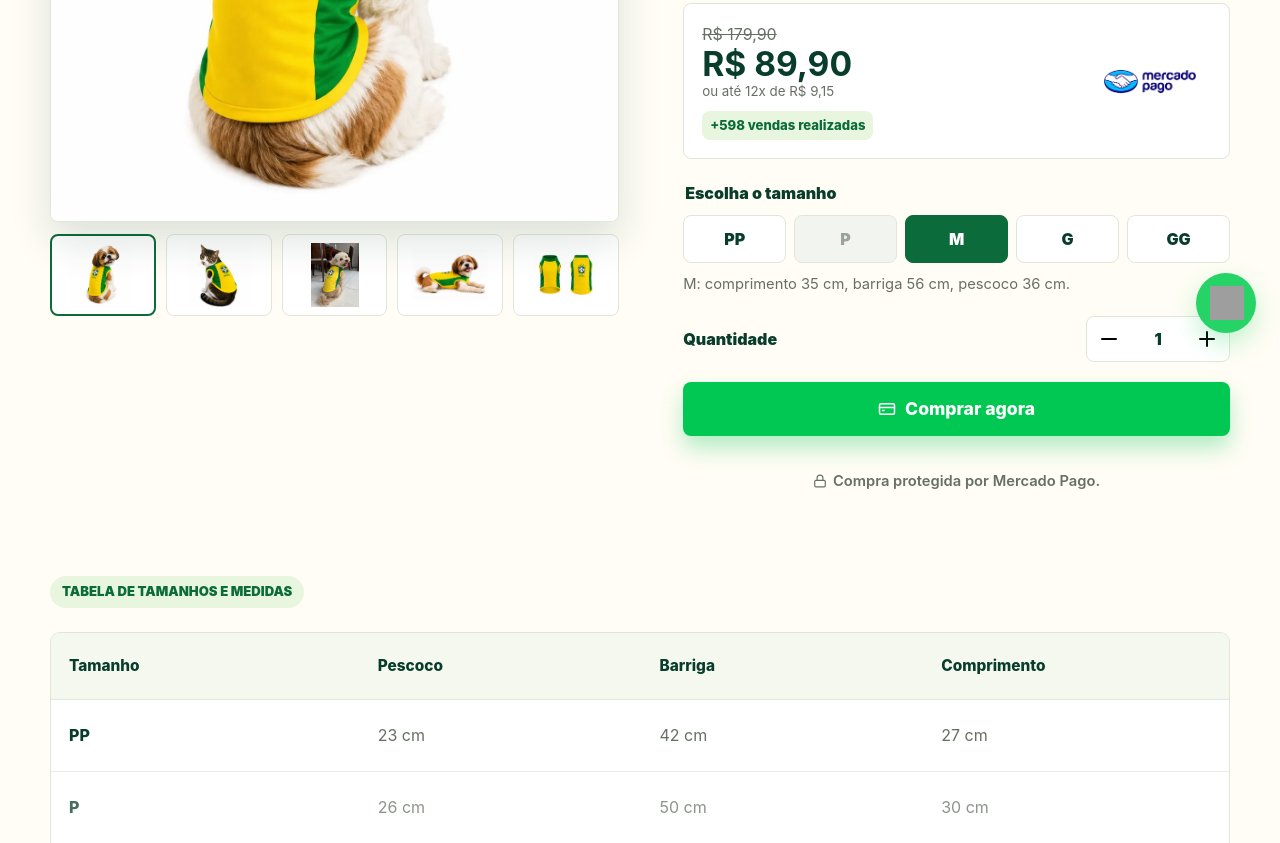
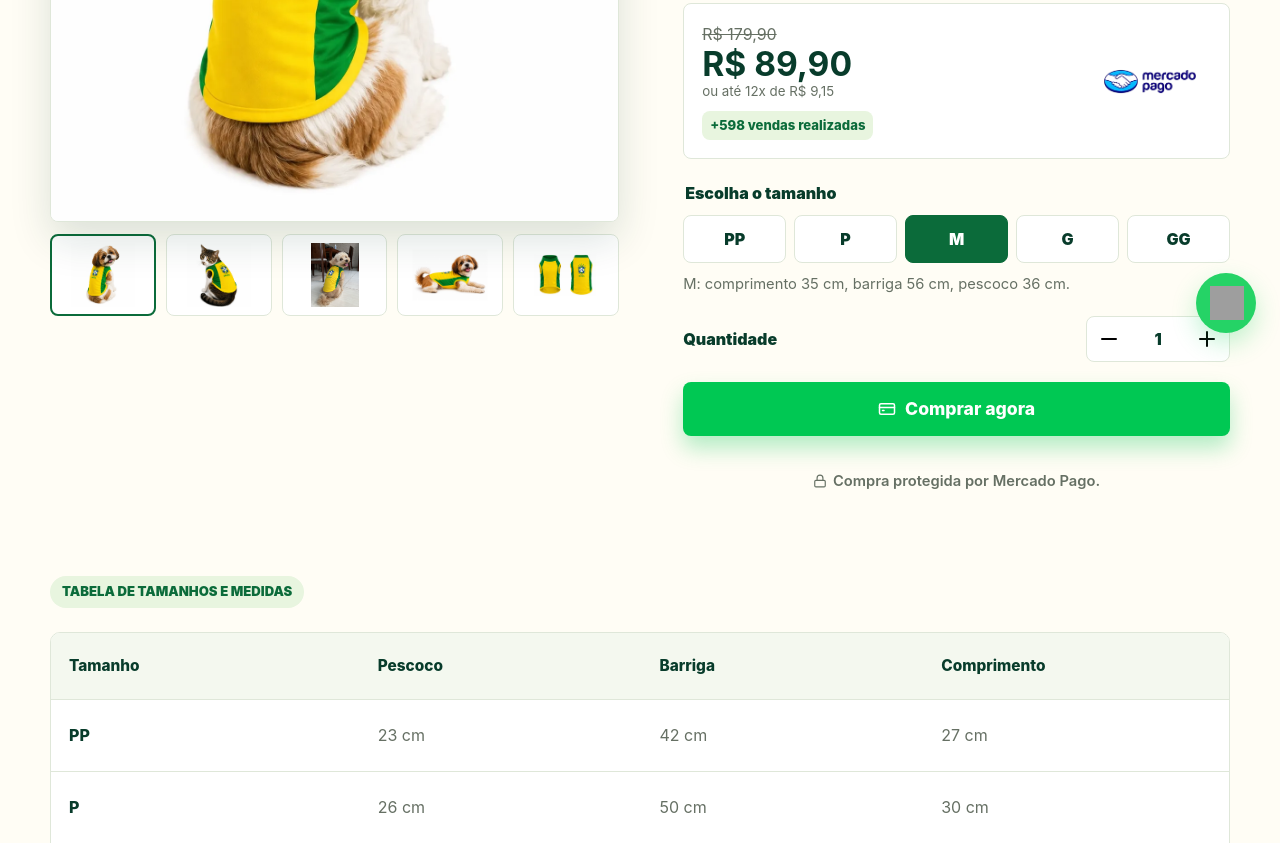
Before and after one commit to brennodangoni-cell/caomisa, a website: page index.html in a window 1280 px wide. Shown: the part 443-1286 px from the top of the page. Drawn offline with nearby package versions, Linux system fonts and the light colour scheme; grey boxes are pictures that could not be loaded.

Commit message:
Enable size P checkout

```diff
--- a/index.html
+++ b/index.html
@@ -129,7 +129,7 @@
               <legend>Escolha o tamanho</legend>
               <div class="size-options" id="sizeOptions">
                 <button type="button" class="size-btn" data-size="PP">PP</button>
-                <button type="button" class="size-btn is-sold-out" data-size="P" disabled aria-disabled="true">P</button>
+                <button type="button" class="size-btn" data-size="P">P</button>
                 <button type="button" class="size-btn is-active" data-size="M">M</button>
                 <button type="button" class="size-btn" data-size="G">G</button>
                 <button type="button" class="size-btn" data-size="GG">GG</button>
@@ -184,7 +184,7 @@
             <span>42 cm</span>
             <span>27 cm</span>
           </div>
-          <div class="measure-row is-muted">
+          <div class="measure-row">
             <span>P</span>
             <span>26 cm</span>
             <span>50 cm</span>
--- a/script.js
+++ b/script.js
@@ -11,7 +11,7 @@ const STORE_CONFIG = {
 
 const sizes = {
   PP: { length: 27, belly: 42, neck: 23, checkoutUrl: "https://caomisa.pay.yampi.com.br/r/GTGZ3K18CI" },
-  P: { length: 30, belly: 50, neck: 26, soldOut: true },
+  P: { length: 30, belly: 50, neck: 26, checkoutUrl: "https://caomisa.pay.yampi.com.br/r/QI7GMHR6MV" },
   M: { length: 35, belly: 56, neck: 36, checkoutUrl: "https://caomisa.pay.yampi.com.br/r/LPXHM0NDU9" },
   G: { length: 38, belly: 60, neck: 38, checkoutUrl: "https://caomisa.pay.yampi.com.br/r/5SCNKN19CN" },
   GG: { length: 48, belly: 68, neck: 43, checkoutUrl: "https://caomisa.pay.yampi.com.br/r/JI87HL0M1T" }
```
